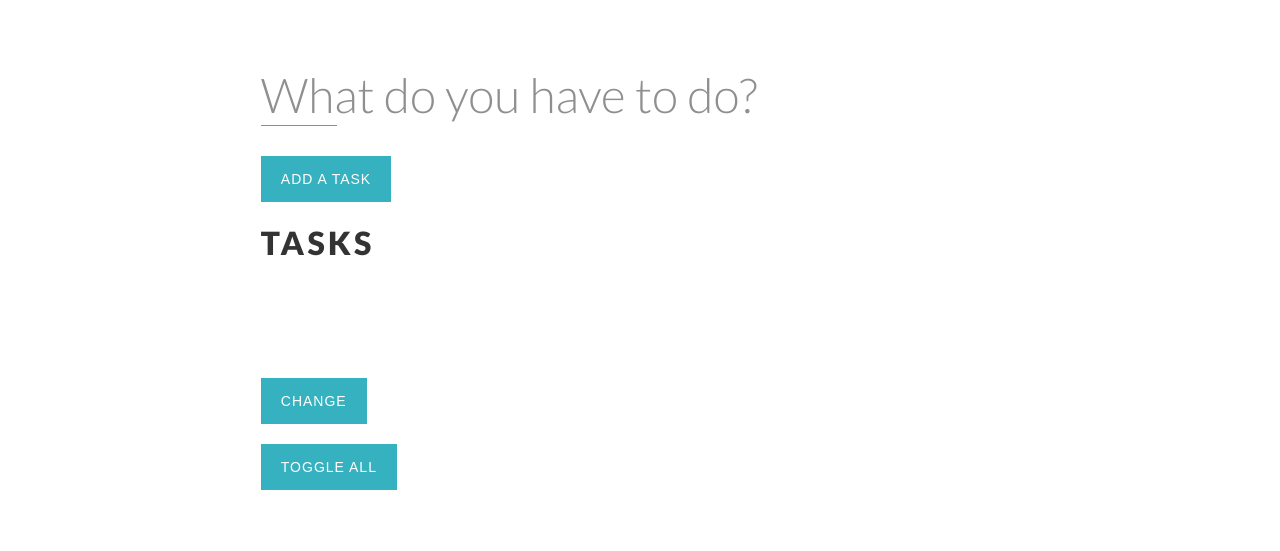
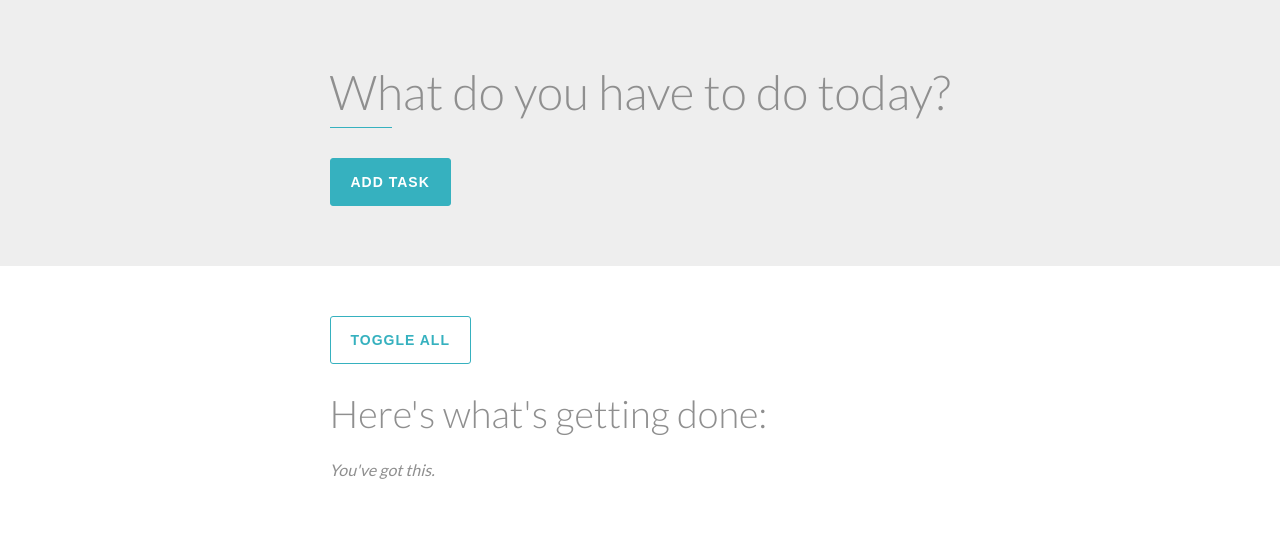
Before and after one commit to j3ssko/todo_app, a plain HTML site: page index.html in a window 1280 px wide. Drawn offline with Linux system fonts and the light colour scheme.

Commit message:
final updates

```diff
--- a/index.html
+++ b/index.html
@@ -7,29 +7,32 @@
   </head>
   <body>
   	<div id="container">
-        <div class="input-container">
-
+        <div id="input-container">
+          <div id="add-todo-container">
             <input id="addTodoText" class="question" type="text" name="newitem" required autocomplete="off">
-            <label for="addTodoText"><span>What do you have to do?</span></label>
+            <label for="addTodoText"><span>What do you have to do today?</span></label>
 
             <div class="btn-container">
-            <button onclick="handlers.addTodo()">add a task</button>
+              <button onclick="handlers.addTodo()">add task</button>
+            </div>
           </div>
         </div>
 
-        <h1>Tasks</h1>
+        <div id="list-container">
+          <div class="input-container">
+            <button class="secondary" onclick="handlers.toggleAll()">toggle all</button>
+          </div>
+          <h1>Here's what's getting done:</h1>
           <div>
             <ul class="todolist"></ul>
           </div>
+          <h2>You've got this.</h2>
 
-        <div class="input-container">
+          <div class="input-container-change">
             <input id="changePositionInput" type="number">
             <input id="changeTextInput" type="text">
             <button onclick="handlers.changeTodos()">change</button>
           </div>
-
-        <div class="input-container">
-          <button onclick="handlers.toggleAll()">toggle all</button>
         </div>
   	</div>
     <script type="text/javascript" src="js/todo.js"></script>
--- a/js/todo.js
+++ b/js/todo.js
@@ -21,7 +21,7 @@ var todoList = {
 	deleteTodo: function(position) {
 		this.todos.splice(position, 1);
 	},
-	// mark a single item complere by chaning its boolean value - also found by array position
+	// mark a single item complere by changing its boolean value - also found by array position
 	toggleCompleted: function(position) {
 		var todo = this.todos[position];
 		todo.isCompleted = !todo.isCompleted;
@@ -106,15 +106,16 @@ var view = {
 			};
 
 			todoLi.id = position;
+			todoLi.contentEditable='true';
 			todoLi.textContent = todoTextWithCompletion;
-			todoLi.prepend(this.createisCompletedButton());
 			todoLi.appendChild(this.createDeleteButton());
+			todoLi.appendChild(this.createisCompletedButton());
 			todosUl.appendChild(todoLi);
 		}, this);
 	},
 	createDeleteButton: function() {
 		var deleteButton = document.createElement('button');
-		deleteButton.textContent = 'x';
+		deleteButton.innerHTML = 'delete';
 		deleteButton.className = 'deleteButton';
 		return deleteButton;
 	},
--- a/style/style.css
+++ b/style/style.css
@@ -1,4 +1,54 @@
 @import url('https://fonts.googleapis.com/css?family=Lato:300,400,700,900');
+
+/*RESET*/
+/* http://meyerweb.com/eric/tools/css/reset/
+   v2.0 | 20110126
+   License: none (public domain)
+*/
+
+html, body, div, span, applet, object, iframe,
+h1, h2, h3, h4, h5, h6, p, blockquote, pre,
+a, abbr, acronym, address, big, cite, code,
+del, dfn, em, img, ins, kbd, q, s, samp,
+small, strike, strong, sub, sup, tt, var,
+b, u, i, center,
+dl, dt, dd, ol, ul, li,
+fieldset, form, label, legend,
+table, caption, tbody, tfoot, thead, tr, th, td,
+article, aside, canvas, details, embed,
+figure, figcaption, footer, header, hgroup,
+menu, nav, output, ruby, section, summary,
+time, mark, audio, video {
+	margin: 0;
+	padding: 0;
+	border: 0;
+	font-size: 100%;
+	font: inherit;
+	vertical-align: baseline;
+}
+/* HTML5 display-role reset for older browsers */
+article, aside, details, figcaption, figure,
+footer, header, hgroup, menu, nav, section {
+	display: block;
+}
+body {
+	line-height: 1;
+}
+ol, ul {
+	list-style: none;
+}
+blockquote, q {
+	quotes: none;
+}
+blockquote:before, blockquote:after,
+q:before, q:after {
+	content: '';
+	content: none;
+}
+table {
+	border-collapse: collapse;
+	border-spacing: 0;
+}
 
 body {
 	color: #333;
@@ -6,11 +56,24 @@ body {
 	font-size: 16px;
 }
 
+#container {
+	background-color: white;
+	margin: 0 auto;
+	width: 100%;
+}
+
+/*hiding this feature for now*/
+.input-container-change {
+	display: none;
+}
+
 button {
 	background-color: #36B1BF;
-	border: none;
+	border: 1px solid #36B1BF;
+	border-radius: 3px;
 	color: #fff;
 	font-size: 14px;
+	font-weight: 700;
 	letter-spacing: 1px;
 	padding: 15px 20px;
 	text-transform: uppercase;
@@ -22,12 +85,32 @@ button {
 
 button:hover {
 	background-color: #298b96;
+	border: 1px solid #298b96;
+}
+
+button.secondary {
+	background-color: white;
+	border: 1px solid #36B1BF;
+	color: #36B1BF;
+}
+
+button.secondary:hover {
+	background-color: #298b96;
+	border: 1px solid #298b96;
+	color: white;
 }
 
 h1 {
-	font-weight: 900;
-	letter-spacing: 0.1em;
-	text-transform: uppercase;
+	font-weight: 200;
+	color: #8F8F8F;
+  	font-size: 38px;
+  	margin: 30px 0;
+}
+
+h2 {
+	color: #8F8F8F;
+	font-style: italic;
+	margin: 20px 0;
 }
 
 .btn-container { margin-top: 30px; }
@@ -39,18 +122,29 @@ h1 {
 
 .todolist li {
 	border: 1px solid #ccc;
-	font-size: 22px;
+	font-size: 25px;
 	letter-spacing: 1px;
 	padding: 10px;
 	margin: 5px 0;
 }
 
-.deleteButton {
+.deleteButton, .isCompletedButton {
+	background-color: white;
+	border: none;
+	color:  #36B1BF;
 	float: right;
-	position: relative;
-    top: -10px;
-    right: -10px;
+	font-weight: 300;
+    padding: 0;
+    margin: 3px 0 0 15px;
+    text-transform: none;
 
+}
+
+.deleteButton:hover,
+.isCompletedButton:hover {
+	background-color: white;
+	border: none;
+	color: #298b96;
 }
 
 input[type="text"],
@@ -68,15 +162,20 @@ input:focus {
   outline: 0;
 }
 
-#container {
-	background-color: white;
-	margin: 0 auto;
-	padding: 30px;
-	width: 60%;
+#input-container {
+	background-color: #eee;
 }
 
-.input-container {
-	margin: 20px 0;
+#add-todo-container {
+	width: 621px;
+	margin: 0 auto;
+	padding: 60px 0;
+}
+
+#list-container {
+	width: 621px;
+	margin: 0 auto;
+	padding: 50px 0;
 }
 
 /* Question */
@@ -110,7 +209,7 @@ textarea.question + label {
 
 input.question:focus + label,
 textarea.question:focus + label {
-  width: 80%;
+  width: 100%;
 }
 
 input.question:focus,
```
Lines whose indentation alone changed are shown as unchanged.
